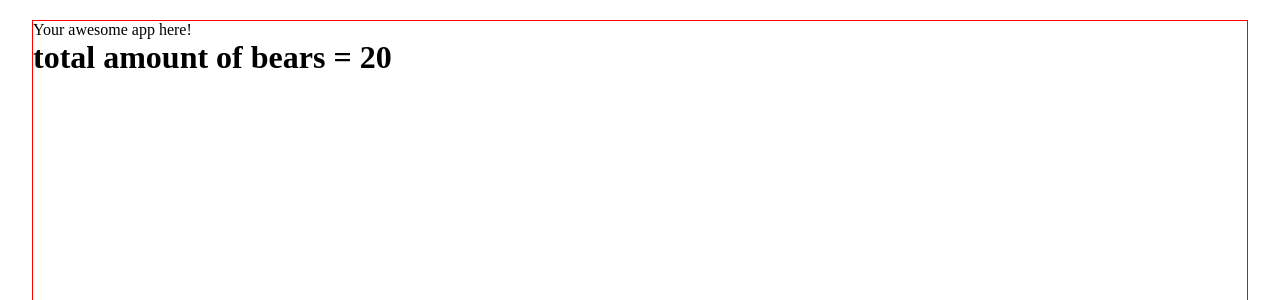
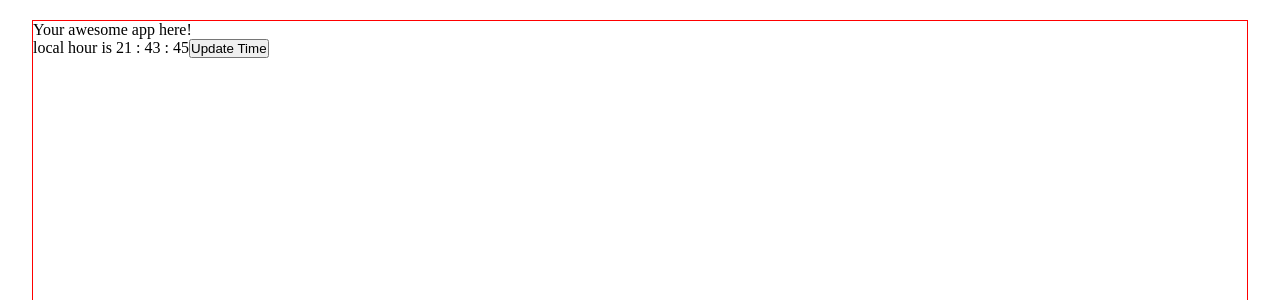
Before and after one commit to danifromecuador/plannywise_draft_5, a React (Vite) app: page / in a window 1280 px wide. Shown: the top 300 px of the page. Built offline with nearby package versions, Linux system fonts and the light colour scheme.

Commit message:
Obtain and show current date and time

```diff
--- a/src/alarm/Alarm.jsx
+++ b/src/alarm/Alarm.jsx
@@ -1,8 +1,18 @@
+// src/alarm/Alarm.jsx
+
 import { useStore } from '../zustand/store'
 
 export const Alarm = () => {
-  const bears = useStore((state)=>state.bears)
+  const { currentDate } = useStore()
+
+  const updateTime = () => {
+    console.log(currentDate);
+  }
+
   return (
-    <h1>total amount of bears = {bears}</h1>
+    <div className="alarm">
+      local hour is {currentDate.hour} : {currentDate.minute} : {currentDate.second}
+      <button onClick={updateTime} >Update Time</button>
+    </div>
   )
 }
--- a/src/zustand/store.js
+++ b/src/zustand/store.js
@@ -1,6 +1,21 @@
+// src/zustand/store.js
+
 import { create } from 'zustand'
 
-export const useStore = create((set) => ({
-  bears: 20,
-  inc: () => set((state) => ({ bears: state.bears + 1 })),
+const getLocalTime = () => {
+  const currentDate = new Date()
+
+  return {
+    year: currentDate.getFullYear(),
+    month: currentDate.getMonth() + 1, // because January=0
+    dayOfMonth: currentDate.getDate(),
+    dayOfWeek: currentDate.getDay(),
+    hour: currentDate.getHours(),
+    minute: currentDate.getMinutes(),
+    second: currentDate.getSeconds()
+  }
+}
+
+export const useStore = create(() => ({
+  currentDate: getLocalTime(),
 }))
```
